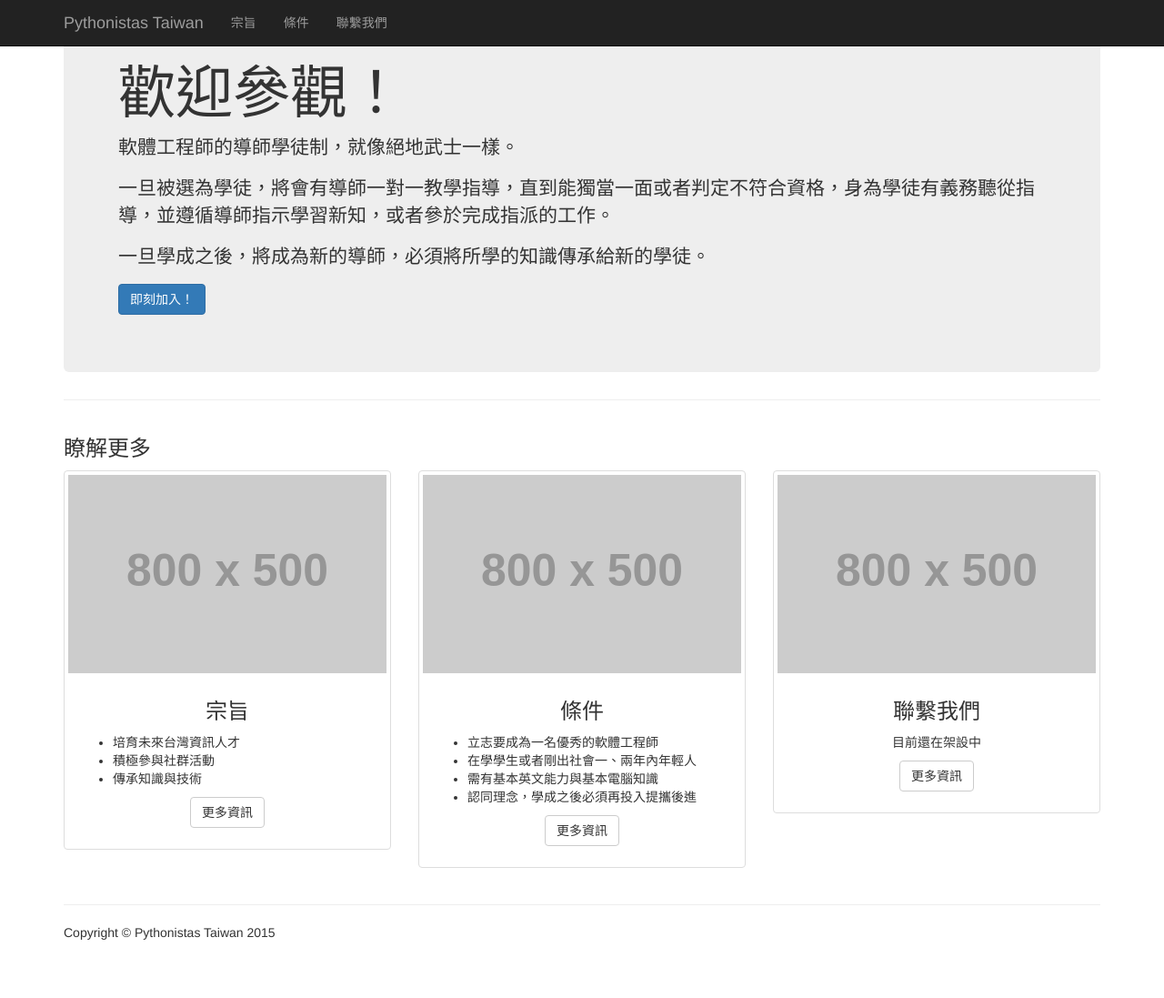
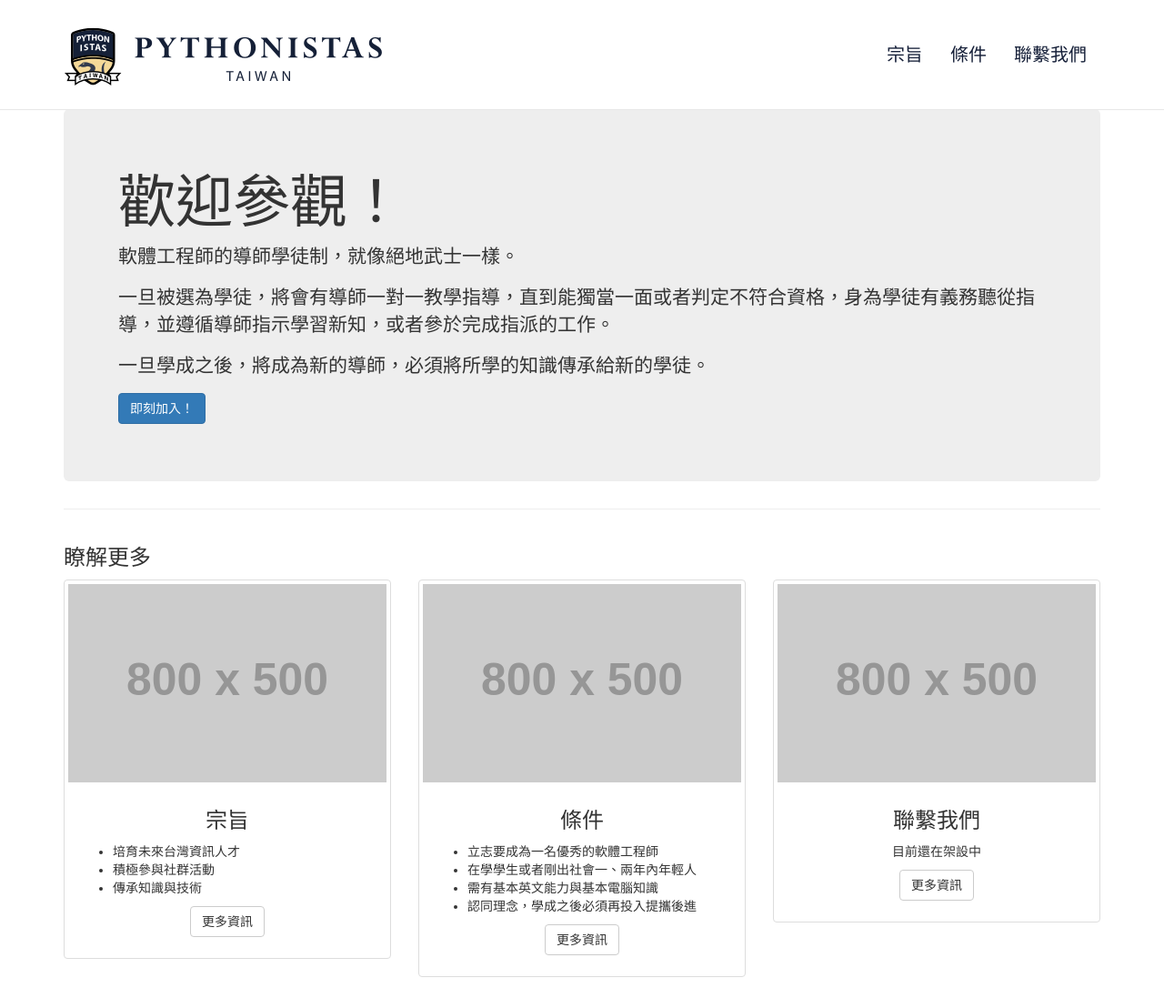
Before and after one commit to pythonistas-tw/pythonistas-tw.github.io, a plain HTML site: page index.html in a window 1280 px wide. Shown: the top 1097 px of the page at 91% size. Before the commit the page ends 1045 px from the top, so only its background shows below. Drawn offline with nearby package versions, Linux system fonts and the light colour scheme; placeholder pictures from the web are drawn by us.

Commit message:
Modify Navigator.

```diff
--- /dev/null
+++ b/css/site.css
@@ -0,0 +1,27 @@
+.navbar {
+    background-color: #FFFFFF;
+    border-color: #E7E7E7;
+    font-size: 20px;
+}
+
+.navbar-header {
+	height: 120px;
+}
+
+.navbar-brand,
+.navbar-nav li a {
+	height: 120px;
+	line-height: 90px;
+}
+
+.navbar-logo {
+	padding-top: 15px;
+}
+
+.navbar-collapse .navbar-nav > li > a {
+    color: #151F38;
+}
+
+.navbar-collapse .navbar-nav > li > a:hover	{
+    color: #32394E;
+}
--- a/index.html
+++ b/index.html
@@ -5,6 +5,7 @@
 	<meta name="viewport" content="width=device-width, initial-scale=1">
 	<title>Pythonistas Taiwan</title>
 	<link rel="stylesheet" href="https://maxcdn.bootstrapcdn.com/bootstrap/3.3.6/css/bootstrap.min.css" integrity="sha384-1q8mTJOASx8j1Au+a5WDVnPi2lkFfwwEAa8hDDdjZlpLegxhjVME1fgjWPGmkzs7" crossorigin="anonymous">
+	<link rel="stylesheet" href="css/site.css">
 </head>
 <body>
 	<!-- Navigation -->
@@ -12,17 +13,13 @@
 		<div class="container">
 			<!-- Brand and toggle get grouped for better mobile display -->
 			<div class="navbar-header">
-				<button type="button" class="navbar-toggle" data-toggle="collapse" data-target="#bs-example-navbar-collapse-1">
-					<span class="sr-only">Toggle navigation</span>
-					<span class="icon-bar"></span>
-					<span class="icon-bar"></span>
-					<span class="icon-bar"></span>
-				</button>
-				<a class="navbar-brand" href="#">Pythonistas Taiwan</a>
+				<a class="navbar-brand" href="#">
+					<img src="image/logo.png" class="navbar-logo" alt="Pythonistas Taiwan"></img>
+				</a>
 			</div>
 			<!-- Collect the nav links, forms, and other content for toggling -->
 			<div class="collapse navbar-collapse" id="bs-example-navbar-collapse-1">
-				<ul class="nav navbar-nav">
+				<ul class="nav navbar-nav pull-right">
 					<li>
 						<a href="#goal">宗旨</a>
 					</li>
@@ -40,7 +37,7 @@
 	</nav>
 
 	<!-- Page Content -->
-	<div class="container">
+	<div class="container" style="padding-top: 120px">
 
 		<!-- Jumbotron Header -->
 		<header class="jumbotron hero-spacer">
```
Also changed, not shown: image/logo.png (added).
